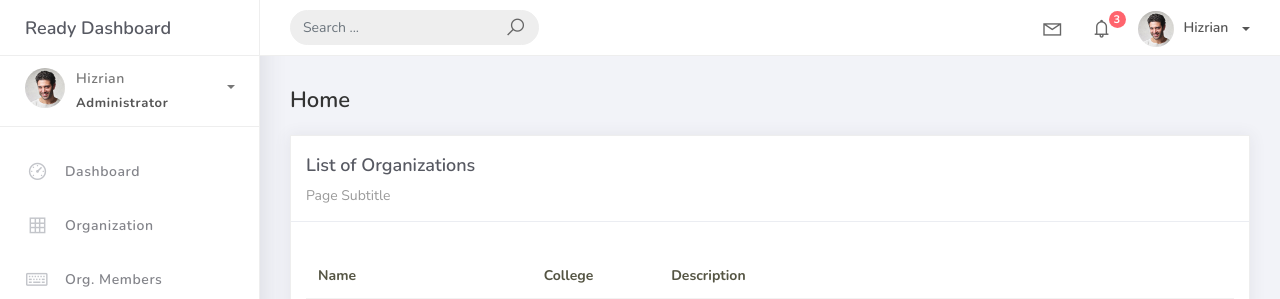
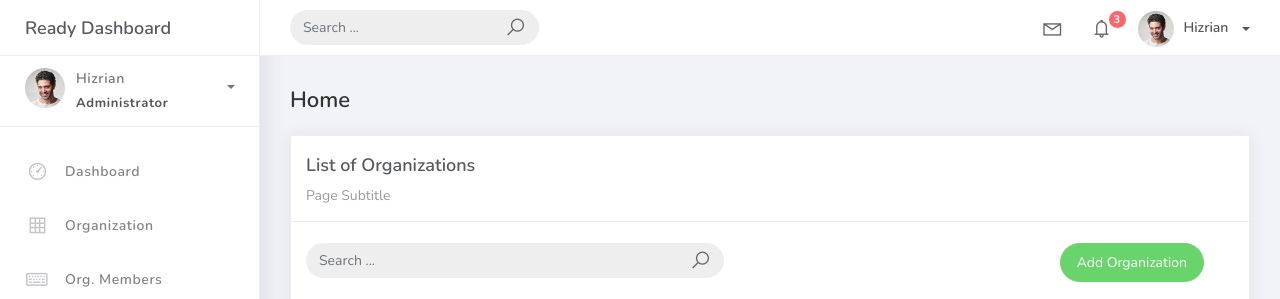
Before and after one commit to Theodore-Ross-18/psusphere, a Django app: page /organization_list in a window 1280 px wide. Shown: the top 299 px of the page. Run offline with Django 5.2, Linux system fonts and the light colour scheme; data comes from the database, SQL or seed files in the repository; some libraries are stand-ins or nearby versions.

Commit message:
Add Organization

```diff
--- a/projectsite/projectsite/urls.py
+++ b/projectsite/projectsite/urls.py
@@ -16,11 +16,12 @@ Including another URLconf
 """
 from django.contrib import admin
 from django.urls import path
-from studentorg.views import HomePageView, OrganizationList
+from studentorg.views import HomePageView, OrganizationList, OrganizationCreateView
 from studentorg import views
 
 urlpatterns = [
     path('admin/', admin.site.urls),
     path('', views.HomePageView.as_view(), name='home'),
     path('organization_list', OrganizationList.as_view(), name='organization-list'),
+    path('organization_add', OrganizationCreateView.as_view(), name='organization-add'),
 ]
--- a/projectsite/studentorg/views.py
+++ b/projectsite/studentorg/views.py
@@ -1,7 +1,10 @@
 from django.shortcuts import render
 
 from django.views.generic.list import ListView
+from django.views.generic.edit import CreateView
 from studentorg.models import Organization
+from studentorg.forms import OrganizationForm
+from django.urls import reverse_lazy
 
 class HomePageView(ListView):
     model = Organization
@@ -13,4 +16,13 @@ class OrganizationList(ListView):
     context_object_name = 'organization'
     template_name = 'org_list.html'
     paginate_by = 5
+
+class OrganizationCreateView(CreateView):
+    model = Organization
+    form_class = OrganizationForm
+    template_name = 'org_add.html'
+    success_url = reverse_lazy('organization-list')
+
+
+
 # Create your views here.
--- a/projectsite/templates/org_list.html
+++ b/projectsite/templates/org_list.html
@@ -9,6 +9,32 @@
                         <div class="card-title">List of Organizations</div>
                         <div class="card-category">Page Subtitle</div>
                     </div>
+
+                    <br />
+
+                    <div class="col-md-12 row">
+                        <div class="col-md-6">
+                            <form class="navbar-left navbar-form nav-search mr-md-3" action="">
+                                <div class="input-group">
+                                    <input type="text" placeholder="Search ..." class="form-control" />
+                                    <div class="input-group-append">
+                                        <span class="input-group-text">
+                                            <i class="la la-search search-icon"></i>
+                                        </span>
+                                    </div>
+                                </div>
+                            </form>
+                        </div>
+
+                        <div class="col-md-6">
+                            <div class="pull-right">
+                                <a href="{% url 'organization-add' %}" class="btn btn-success btn-rounded">
+                                    Add Organization
+                                </a>
+                            </div>
+                        </div>
+                    </div>
+
                     <div class="card-body">
                         <table class="table table-striped mt-3">
                             <thead>
```
Also changed, not shown: projectsite/studentorg/forms.py (added, +8 -0 lines), projectsite/templates/org_add.html (added, +32 -0 lines).
